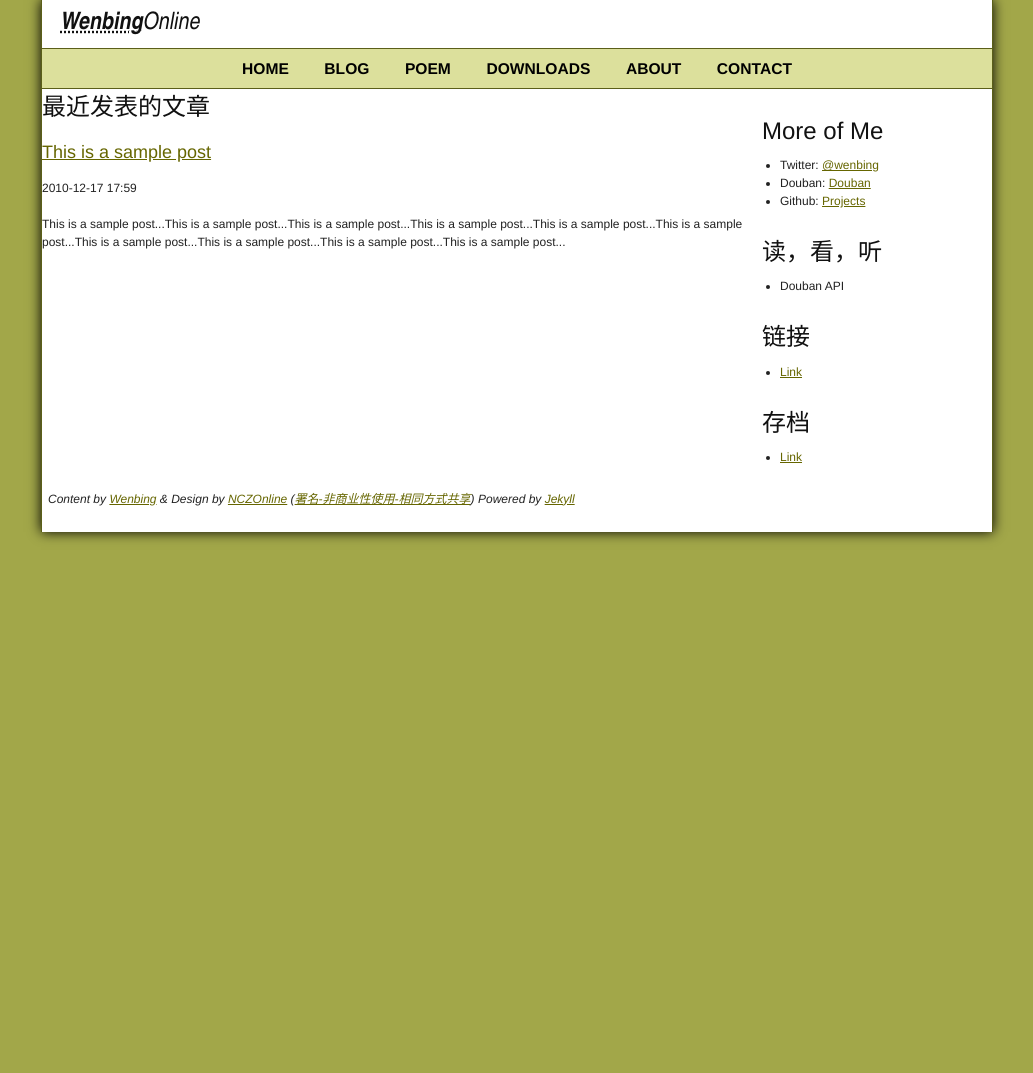
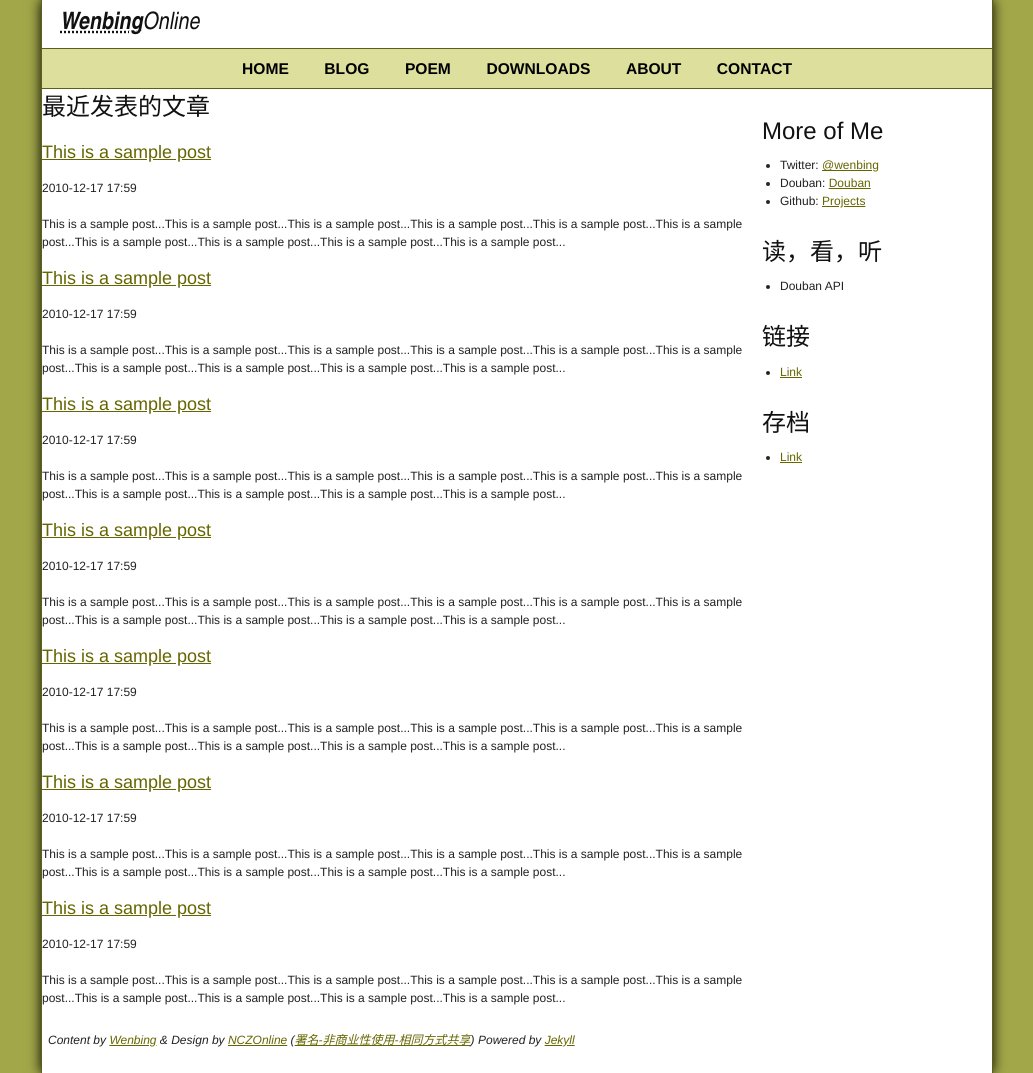
Before and after one commit to GunioRobot/wenbing.github.com, a Jekyll site: the page built from labs/index.markdown, in a window 1280 px wide. Shown: the whole page, without its empty margins (123-1156 px from the left). Built offline with Jekyll 4.4.1, drawn with Linux system fonts in a browser that asks for light colours; Markdown is read by kramdown in place of the engine named in the settings; before the commit the page ends 900 px from its top, so only the background shows below that.

Commit message:
add sample post

```diff
--- a/labs/index.markdown
+++ b/labs/index.markdown
@@ -9,6 +9,60 @@ keywords: labs, blueprintcss, jquery
 最近发表的文章
 --------------
 
+<div class="post-snippet">
+  <div class="post-head">
+    <h3><a href="#">This is a sample post</a></h3>
+    <p class="byline">2010-12-17 17:59</p>
+  </div>
+  <div class="post-content">
+    <p>This is a sample post...This is a sample post...This is a sample post...This is a sample post...This is a sample post...This is a sample post...This is a sample post...This is a sample post...This is a sample post...This is a sample post...</p>
+  </div>
+</div>
+<div class="post-snippet">
+  <div class="post-head">
+    <h3><a href="#">This is a sample post</a></h3>
+    <p class="byline">2010-12-17 17:59</p>
+  </div>
+  <div class="post-content">
+    <p>This is a sample post...This is a sample post...This is a sample post...This is a sample post...This is a sample post...This is a sample post...This is a sample post...This is a sample post...This is a sample post...This is a sample post...</p>
+  </div>
+</div>
+<div class="post-snippet">
+  <div class="post-head">
+    <h3><a href="#">This is a sample post</a></h3>
+    <p class="byline">2010-12-17 17:59</p>
+  </div>
+  <div class="post-content">
+    <p>This is a sample post...This is a sample post...This is a sample post...This is a sample post...This is a sample post...This is a sample post...This is a sample post...This is a sample post...This is a sample post...This is a sample post...</p>
+  </div>
+</div>
+<div class="post-snippet">
+  <div class="post-head">
+    <h3><a href="#">This is a sample post</a></h3>
+    <p class="byline">2010-12-17 17:59</p>
+  </div>
+  <div class="post-content">
+    <p>This is a sample post...This is a sample post...This is a sample post...This is a sample post...This is a sample post...This is a sample post...This is a sample post...This is a sample post...This is a sample post...This is a sample post...</p>
+  </div>
+</div>
+<div class="post-snippet">
+  <div class="post-head">
+    <h3><a href="#">This is a sample post</a></h3>
+    <p class="byline">2010-12-17 17:59</p>
+  </div>
+  <div class="post-content">
+    <p>This is a sample post...This is a sample post...This is a sample post...This is a sample post...This is a sample post...This is a sample post...This is a sample post...This is a sample post...This is a sample post...This is a sample post...</p>
+  </div>
+</div>
+<div class="post-snippet">
+  <div class="post-head">
+    <h3><a href="#">This is a sample post</a></h3>
+    <p class="byline">2010-12-17 17:59</p>
+  </div>
+  <div class="post-content">
+    <p>This is a sample post...This is a sample post...This is a sample post...This is a sample post...This is a sample post...This is a sample post...This is a sample post...This is a sample post...This is a sample post...This is a sample post...</p>
+  </div>
+</div>
 <div class="post-snippet">
   <div class="post-head">
     <h3><a href="#">This is a sample post</a></h3>
```
